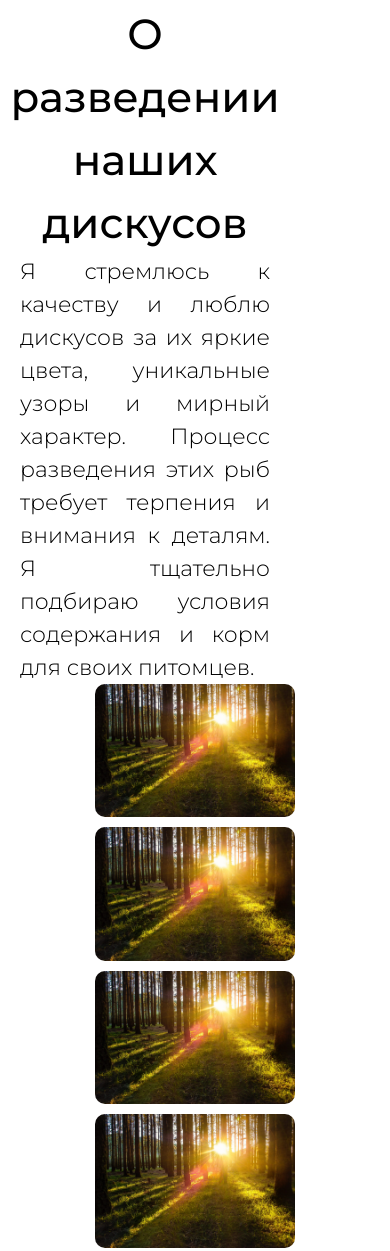
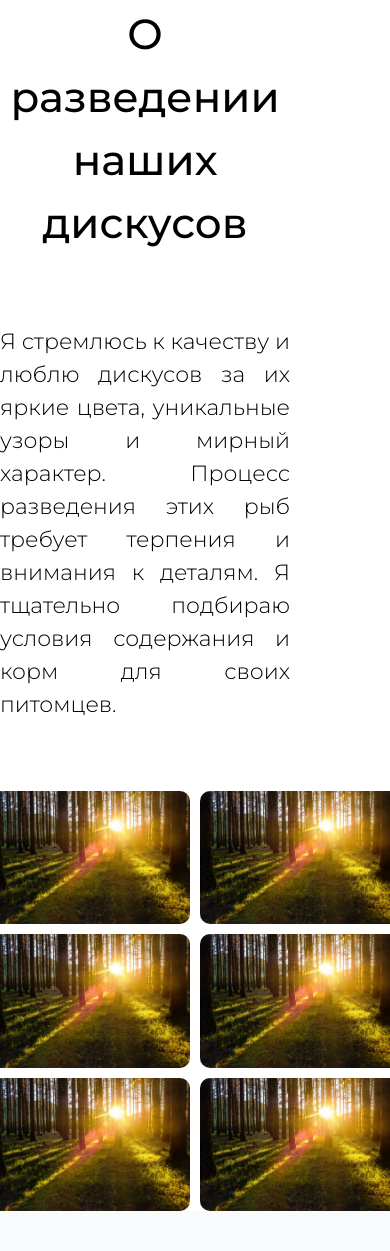
Before and after one commit to tantumverde/fir, a plain HTML site: page index.html in a window 390 px wide. Shown: the part 1433-2684 px from the top of the page. Drawn offline with nearby package versions, Linux system fonts and the light colour scheme.

Commit message:
Update style.css

```diff
--- a/style.css
+++ b/style.css
@@ -321,10 +321,13 @@ text-align: center;
 
     flex-wrap: wrap;
     text-align: center;
-    display: flex; /* Используем grid для создания сетки */
-     grid-template-columns: repeat(auto-fit, minmax(200px, 1fr));
+    display: grid; /* Используем grid для создания сетки */
+    grid-template-columns: repeat(2, 200px);
+    /*grid-template-columns: repeat(auto-fit, minmax(200px, 1fr));*/
     gap: 10px; /* Установите разумный отступ между изображениями */
     justify-content: center; /* Центрируем изображения по горизонтали */
+    max-width: 100px;
+    margin: 0 auto;
 }
 .gallery img {
     margin: 0 auto;
@@ -345,14 +348,7 @@ text-align: center;
 }
 
 .main-text3 {
-    margin: 0 auto;
-    max-width: 400px;
-    overflow: hidden;
-    text-align: justify;
-    padding-left: 20px; /* Отступ слева */
-    padding-right: 20px; /* Отступ справа */
-    letter-spacing: normal; /* Задайте корректное значение */
-    word-spacing: normal;
+
 }
 
 .container {
```
